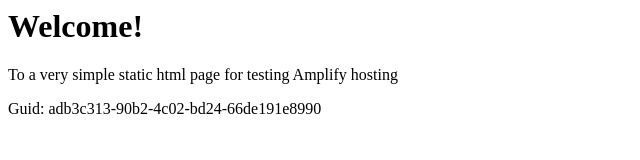
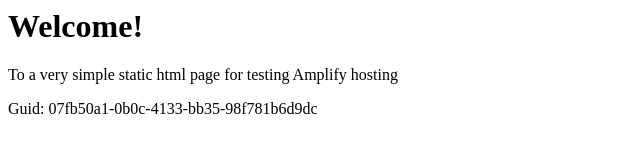
Before and after one commit to aws-aemilia-nrt/Github-PR-Commit-Integration-Test-DoNotTouch-GitHubWebhookPushCanaryTest-v1-prod-ap-northeast-1, a website: page src/index.html in a window 1280 px wide. Shown: the full height of the page, 0-640 px from the left. Drawn offline with Linux system fonts and the light colour scheme.

Commit message:
commit from integ tests

```diff
--- a/src/index.html
+++ b/src/index.html
@@ -12,6 +12,6 @@
 <body>
     <h1>Welcome!</h1>
     <p>To a very simple static html page for testing Amplify hosting</p>
-    <p>Guid: adb3c313-90b2-4c02-bd24-66de191e8990</p></body>
+    <p>Guid: 07fb50a1-0b0c-4133-bb35-98f781b6d9dc</p></body>
 
 </html>
```
